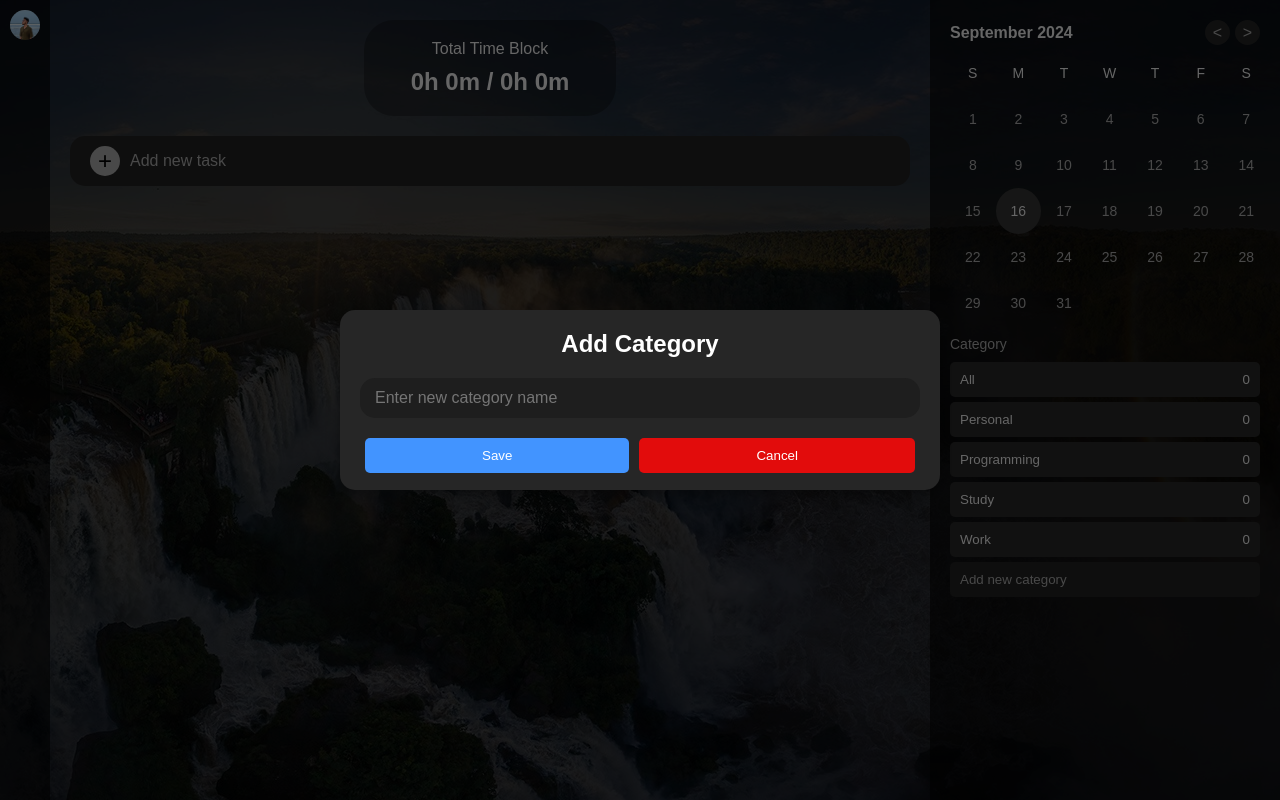
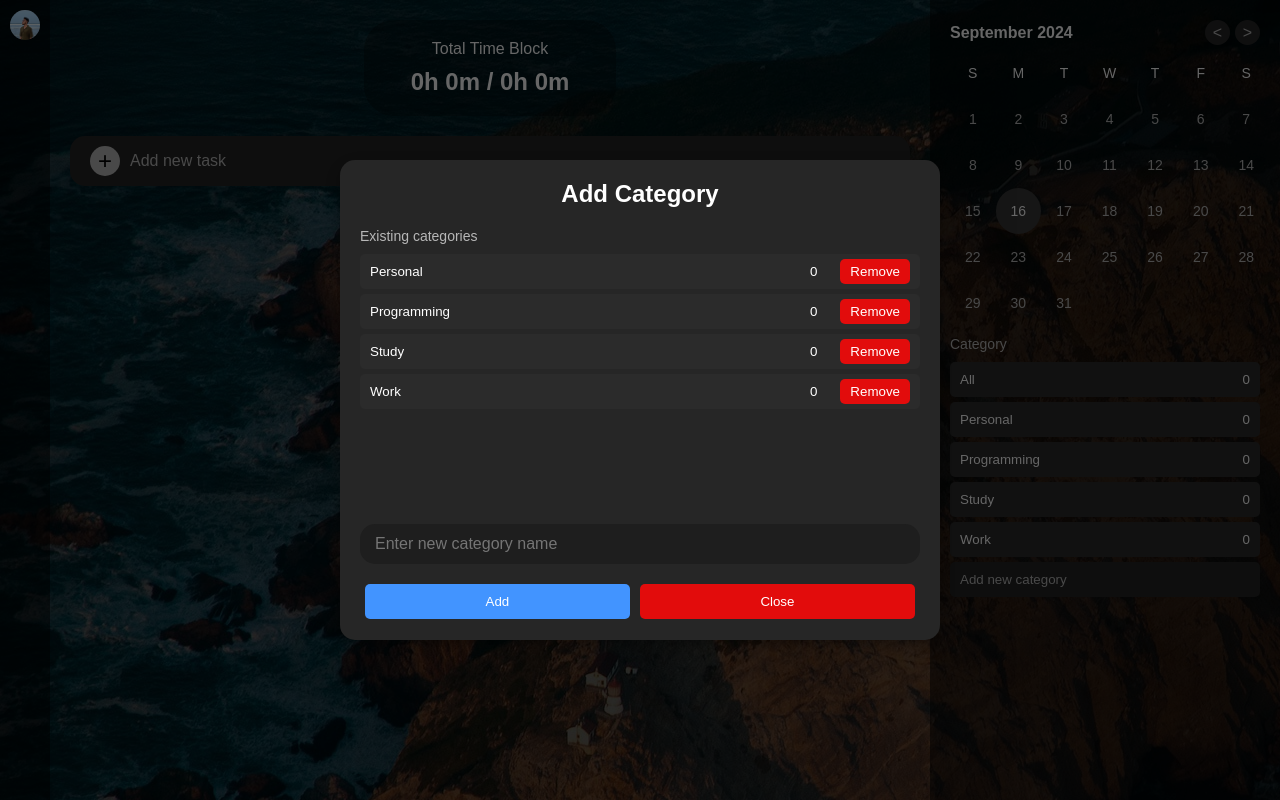
Before and after one commit to kabbotalukder/MindBlocks, a plain HTML site: page index.html in a window 1280 px wide. Both pictures are taken after a click on the button "Add new category". Drawn offline with Linux system fonts and the light colour scheme.

Commit message:
removing category and rendering categories on add category modal is added

```diff
--- a/index.html
+++ b/index.html
@@ -280,13 +280,30 @@
             <div class="add-task-header">
                 <h2>Add Category</h2>
             </div>
+            <div class="categories">
+                <p class="category-title">Existing categories</p>
+                <div class="existing-category-container" id="existing-category-container">
+                    <!-- <button class="category-btn">
+                        <p>Work</p>
+                        <p class="category-quantity">0</p>
+                    </button>
+                    <button class="category-btn">
+                        <p>Study</p>
+                        <p class="category-quantity">0</p>
+                    </button>
+                    <button class="category-btn">
+                        <p>Programming</p>
+                        <p class="category-quantity">0</p>
+                    </button> -->
+                </div>
+            </div>
             <div class="add-task-details">
                 <div class="add-task-title-container">
                     <input class="add-task-title" type="text" id="add-category-title" placeholder="Enter new category name" autocomplete="off"/>
                 </div>
                 <div class="add-task-save-close-btn-container">
-                    <button class="add-task-save-btn add-task-btns" id="add-category-save-btn">Save</button>
-                    <button class="add-task-modal-close add-task-btns" id="add-category-modal-close">Cancel</button>
+                    <button class="add-task-save-btn add-task-btns" id="add-category-save-btn">Add</button>
+                    <button class="add-task-modal-close add-task-btns" id="add-category-modal-close">Close</button>
                 </div>
             </div>
         </div>
--- a/script.js
+++ b/script.js
@@ -13,6 +13,11 @@ let categories = {
     "Programming": 0,
     "Study": 0,
     "Work": 0,
+    // "a": 0,
+    // "b": 0,
+    // "c": 0,
+    // "d": 0,
+    // "e": 0,
 }
 
 const addCategoryModal = document.getElementById("add-category-modal");
@@ -42,7 +47,7 @@ function saveNewCategory()
     }
     categories[newCategory] = 0;
     enteredNewCategory.value = "";
-    closeAddCategoryModal();
+    // closeAddCategoryModal();
     clearCategories();
     loadCategories();
     renderTasks();
@@ -231,8 +236,6 @@ function saveAddTask()
     const selectedCategory = addTaskCategory.value;
     const estHour = addTaskEstHour.value;
     const estMinute = addTaskEstMinute.value;
-
-    console.log("it came");
 
     if (enteredTitle === "") {
         alert("Task name cannot be empty!");
@@ -441,8 +444,15 @@ function renderTasks()
         tasksList.appendChild(taskElement);
     }
     loadTimeBlock();
+    loadCategoriesOnCategoryContainer();
     // updateTaskCount();
     // console.log(categories);
+
+    loadCategoriesInAddCategoryModal();
+}
+
+function loadCategoriesOnCategoryContainer()
+{
     const categoriesContainer = document.getElementById("category-container");
     categoriesContainer.innerHTML = "";
     for (const category in categories){
@@ -459,6 +469,57 @@ function renderTasks()
         categoryBtn.appendChild(categoryQuan);
         categoriesContainer.appendChild(categoryBtn);
     }
+}
+
+function loadCategoriesInAddCategoryModal()
+{
+    const existingCategoryContainer = document.getElementById("existing-category-container");
+    existingCategoryContainer.innerHTML = "";
+    for (const category in categories){
+        if(category === "All") continue;
+        const categoryBtn = document.createElement("button");
+        categoryBtn.classList.add("existing-category-btn-in-modal");
+
+        const categoryTitle = document.createElement("p");
+        categoryTitle.textContent = category;
+
+        const quanDelContainer = document.createElement("div");
+        quanDelContainer.classList.add("existing-category-quandelete-container");
+
+        const categoryQuan = document.createElement("p");
+        categoryQuan.classList.add("category-quantity");
+        categoryQuan.textContent = categories[category];
+
+        const categoryDeleteBtn = document.createElement("button");
+        categoryDeleteBtn.classList.add("delete-category-btn");
+        categoryDeleteBtn.textContent = "Remove";
+        categoryDeleteBtn.addEventListener("click", () => removeCategory(category));
+
+        quanDelContainer.appendChild(categoryQuan);
+        quanDelContainer.appendChild(categoryDeleteBtn);
+        categoryBtn.appendChild(categoryTitle);
+        categoryBtn.appendChild(quanDelContainer);
+        existingCategoryContainer.appendChild(categoryBtn);
+    }
+}
+
+function removeCategory(category)
+{
+    for(const task in tasks)
+    {
+        if(tasks[task].taskCategory === category)
+        {
+            delete tasks[task];
+            // console.log(tasks);
+        }
+    }
+    delete categories[category];
+    // console.log(categories);
+    loadCategoriesInAddCategoryModal();
+    loadCategoriesOnCategoryContainer();
+    clearCategories();
+    loadCategories();
+    renderTasks();
 }
 
 // function updateTaskCount()
--- a/styles.css
+++ b/styles.css
@@ -5,7 +5,7 @@
 }
 
 body {
-    background: url(assets/BingWallpaper.jpg);
+    background: url(assets/BingWallpaper3.jpg);
     font-family: Arial, sans-serif;
     background-color: #1e1e1e;
     color: white;
@@ -18,13 +18,13 @@ body {
     display: flex;
     width: 100%;
     background-color: #1e1e1e;
-    background-color: rgba(0, 0, 0, 0.7);
+    background-color: rgba(0, 0, 0, 0.6);
 }
 
 .sidebar {
     width: 50px;
     background-color: #050505;
-    background-color: rgba(0, 0, 0, 0.6);
+    background-color: rgba(0, 0, 0, 0.5);
     /* border-right: 1px solid #2c2c2c; */
     display: flex;
     justify-content: center;
@@ -199,7 +199,7 @@ body {
     width: 350px;
     padding: 20px;
     background-color: #191919;
-    background-color: rgba(0, 0, 0, 0.6);
+    background-color: rgba(0, 0, 0, 0.5);
     /* border-left: 1px solid #444; */
     /* border-left: 1px solid #2c2c2c; */
 }
@@ -546,14 +546,63 @@ body {
     background-color: #262626;
     padding: 20px;
     /* margin: 15% auto;*/
-    height: 180px;
+    height: 480px;
     width: 600px;
     left: 50%;
     right: 50%;
     top: 50%;
     bottom: 50%;
     margin-left: -300px;
-    margin-top: -90px;
+    margin-top: -240px;
     border-radius: 15px;
     position: absolute;
 }
+
+.existing-category-btn-in-modal {
+    /* background-color: #363636; */
+    display: flex;
+    justify-content: space-between;
+    align-items: center;
+    background-color: #2b2b2b;
+    color: white;
+    border: none;
+    width: 100%;
+    margin-bottom: 5px;
+    text-align: left;
+    cursor: pointer;
+    border-radius: 5px;
+    transition: 0.3s;
+    padding: 5px 10px;
+}
+
+.existing-category-btn-in-modal:hover {
+    background-color: #363636;
+}
+
+.existing-category-container {
+    height: 250px;
+    margin-bottom: 20px;
+    overflow: scroll;
+}
+
+.existing-category-container::-webkit-scrollbar {
+    display: none;
+}
+
+.existing-category-quandelete-container {
+    width: 100px;
+    display: flex;
+    align-items: center;
+    justify-content: space-between;
+}
+
+.delete-category-btn {
+    background-color: #E20C0C;
+    color: #fff;
+    border: none;
+    padding: 5px 10px;
+    text-align: center;
+    cursor: pointer;
+    border-radius: 5px;
+    transition: 0.3s;
+}
```
Also changed, not shown: assets/BingWallpaper3.jpg (added).
